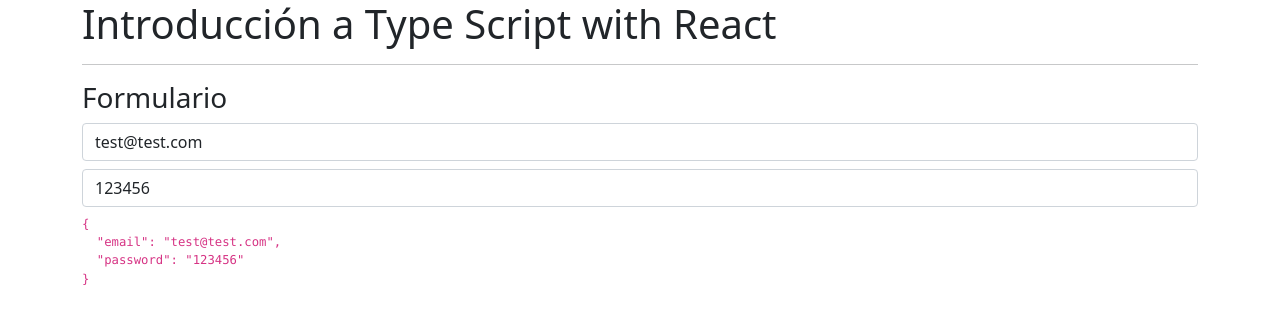
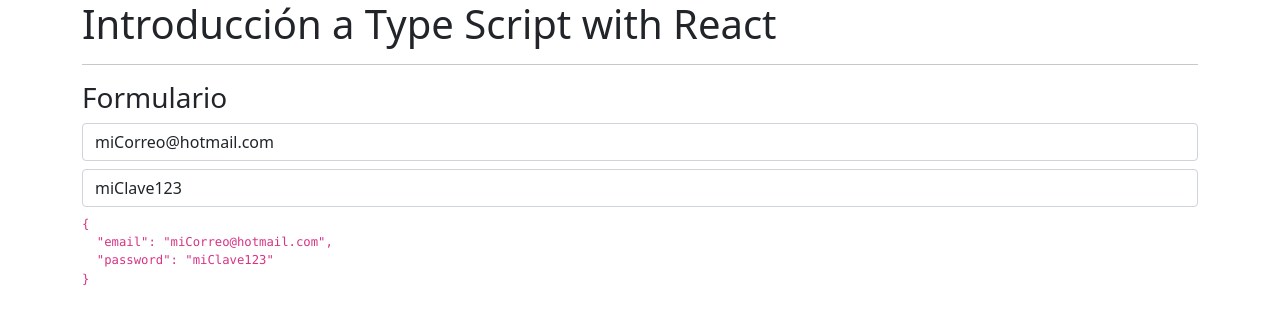
Before and after one commit to aunmegustas/T2-Act2, a React (Create React App) app: page / in a window 1280 px wide. Shown: the top 324 px of the page. Built offline with nearby package versions, Linux system fonts and the light colour scheme.

Commit message:
formato generico para hook formulario

```diff
--- a/src/components/Formularios.tsx
+++ b/src/components/Formularios.tsx
@@ -1,16 +1,20 @@
-import { useForm } from "./hooks/useForm"
+import { useForm } from "./hooks/useForm";
 
 export const Formularios = () => {
-    const { formulario, onChange } = useForm();
+    const { formulario, onChange } = useForm({email: 'miCorreo@hotmail.com',password: 'miClave123'});
 
     return (
         <>
             <h3>Formulario</h3>
-            <input type="text" className="form-control" placeholder="Email" value={formulario.email}
+            <input type="text" className="form-control" placeholder="Email"
+            //value={formulario.email}
+            value={formulario.email}
             //una opcion es instanciando las propiedades del evento onChange.
             //onChange ={(ev)=> onChange(ev.target.value, 'email')}
             onChange={({target}) => onChange(target.value, 'email')}/>
-            <input type="text" className="form-control mt-2 mb-2" placeholder="Password" value={formulario.password}
+            <input type="text" className="form-control mt-2 mb-2" placeholder="Password"
+            //value={formulario.password}
+            value={formulario.password}
             //una opcion es instanciando las propiedades del evento onChange.
             //onChange ={(ev)=> onChange(ev.target.value, 'password')}
             onChange={({target}) => onChange(target.value, 'password')}/>
--- a/src/components/hooks/useForm.tsx
+++ b/src/components/hooks/useForm.tsx
@@ -1,16 +1,18 @@
 import { useState } from "react";
 
-export const useForm = () => {
-    const [formulario, setformulario] = useState({
+export const useForm = <T extends object>(formulario: T) => {
+    const [state, setstate] = useState(/*{
         email: 'test@test.com',
         password: '123456'
-    })
+    }*/
+        formulario
+    )
 
     const onChange = (value: string, campo: string) => {
         //llamado a la función que cambia el useState
-        setformulario({
+        setstate({
             //desestructuramos los valores del useState
-            ...formulario,
+            ...state,
             //aqui es como si estuvieramos mandando
             //el atributo email o password. Dicho de otro modo
             //los [] computan es decir compara el valor que trae
@@ -22,8 +24,8 @@ export const useForm = () => {
         });
     }
     return {
-        ...formulario,
-        formulario,
+        ...state,
+        formulario: state,
         onChange
     }
 }
```
